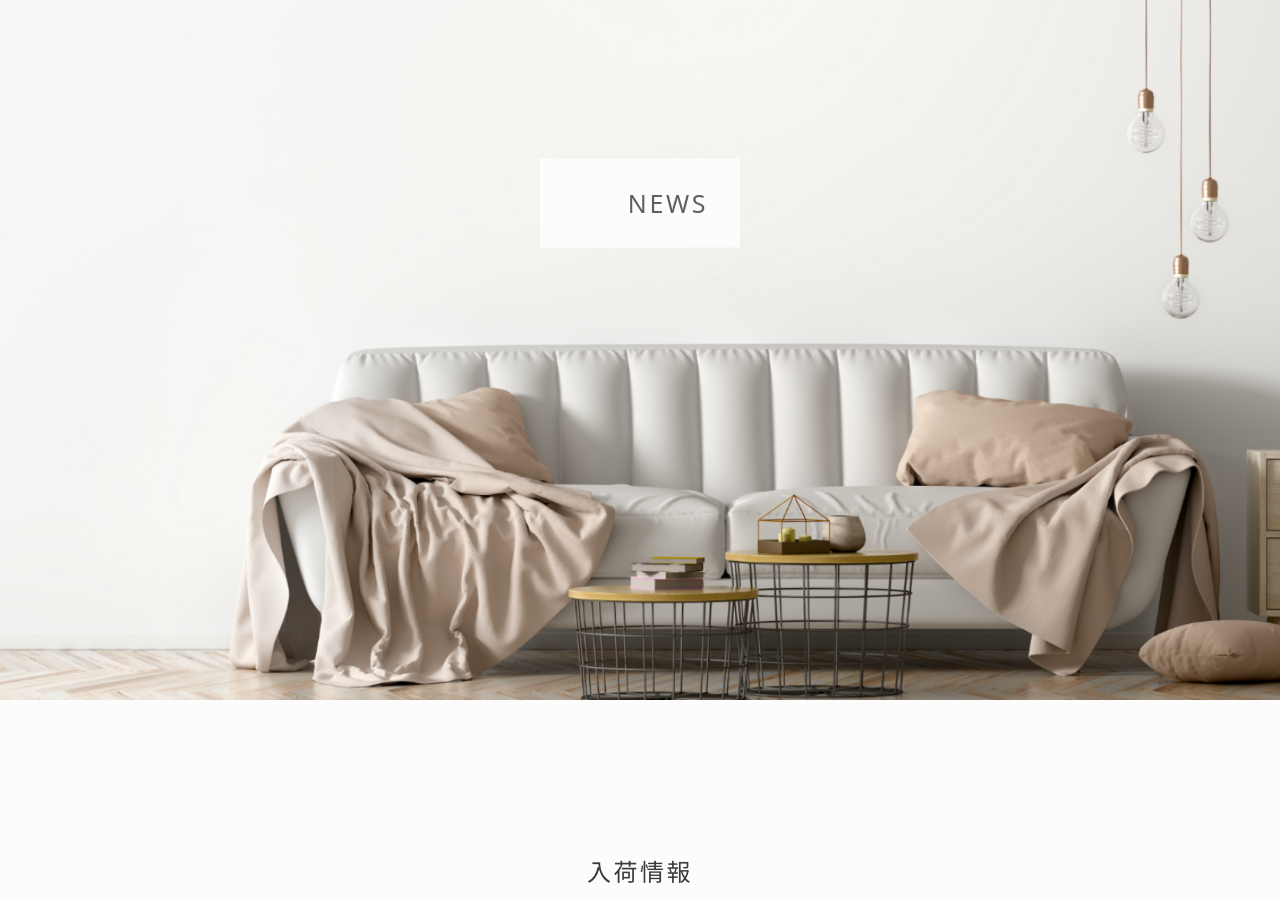
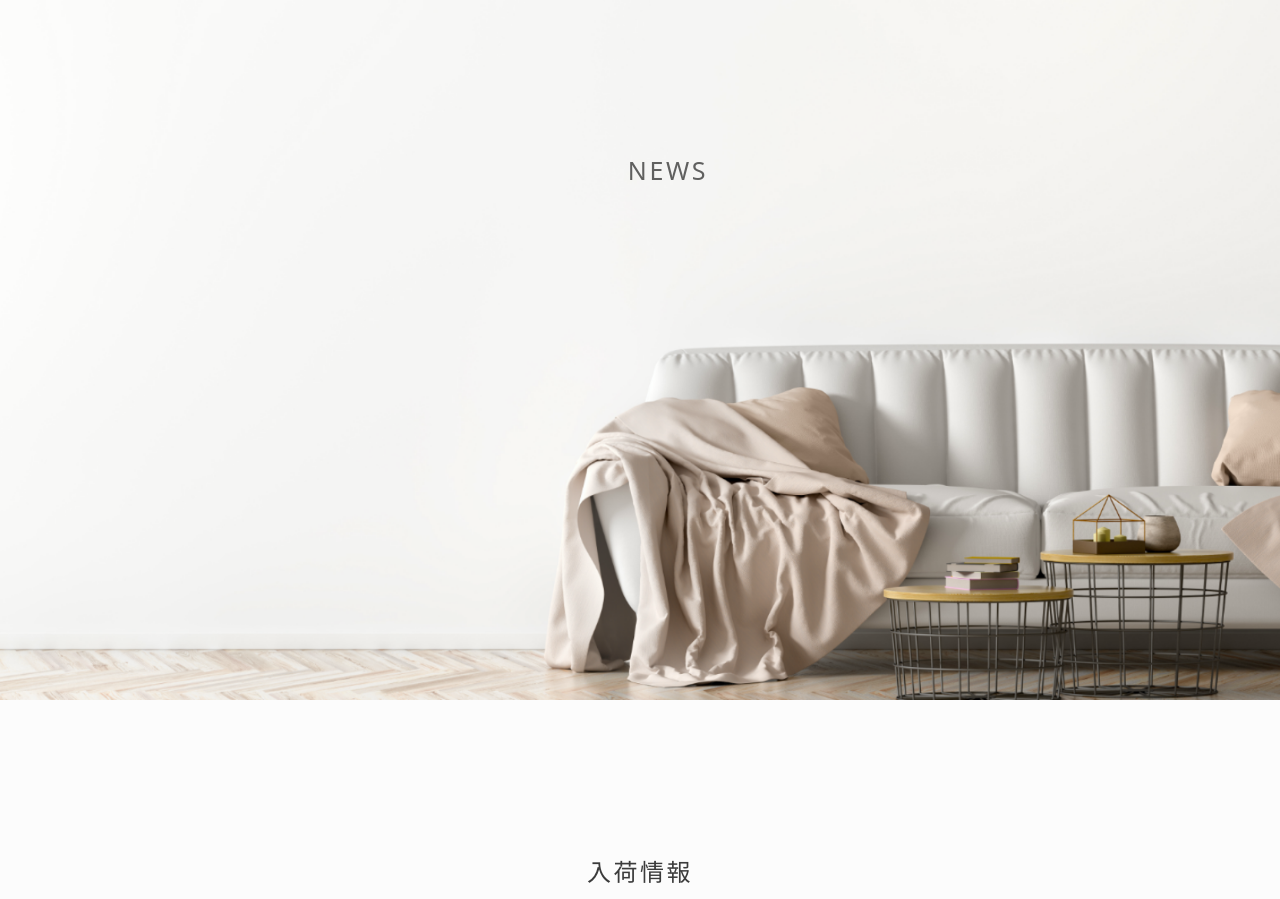
Before and after one commit to codeschoolway/horiuchi, a PHP site: page /news.html in a window 1280 px wide. Shown: the part 62-961 px from the top of the page. Run offline with PHP 8.4, Linux system fonts and the light colour scheme.

Commit message:
News トップの背景画像の差し替えとそのテキストの調整

```diff
--- a/html-kaguya/css/import-common-exc-home.css
+++ b/html-kaguya/css/import-common-exc-home.css
@@ -9,10 +9,8 @@
     transform: translate(-50%, -50%);
     font-size: 25px;
     color: #3B3B3B;
+    background-color: unset;
 }
 .big-bg {
     margin-bottom: 161px;
-    position: relative;
-    background-position: 96% 100%;
-    background-repeat: no-repeat;
 }
--- a/html-kaguya/css/news.css
+++ b/html-kaguya/css/news.css
@@ -11,10 +11,14 @@
     margin-bottom: 0px;
 }
 
-@media (max-width: 600px) {
+@media (max-width: 375px) {
     .bg-text {
         text-align: center;
         padding: 0;
         top: 150px;
     }
+    .big-bg {
+        background-image: url(../images/news_top_sp@2x.png);
+        /* background-position: center top; */
+    }
 }
```
